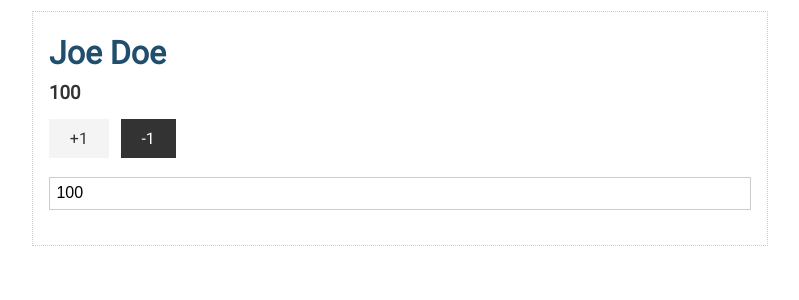
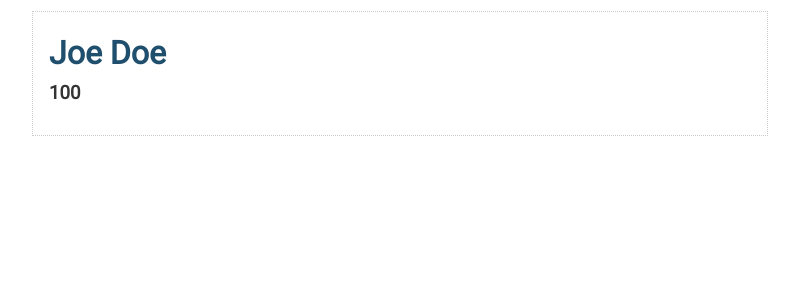
Before and after one commit to BeataJ/scoreBoard-svelte, a Svelte app: page / in a window 1280 px wide. Shown: the top 300 px of the page, without its empty margins (240-1039 px from the left). Built offline with nearby package versions, Linux system fonts and the light colour scheme.

Commit message:
add if statments

```diff
--- a/src/App.svelte
+++ b/src/App.svelte
@@ -20,8 +20,10 @@
   <div class="card">
     <h1>{name}</h1>
     <h3>{points}</h3>
-    <button class="btn" on:click={addPoint}>+1</button>
-    <button class="btn btn-dark" on:click={removePoint}>-1</button>
-    <input type="number" bind:value={points} />
+    {#if showControls}
+      <button class="btn" on:click={addPoint}>+1</button>
+      <button class="btn btn-dark" on:click={removePoint}>-1</button>
+      <input type="number" bind:value={points} />
+    {/if}
   </div>
 </div>
```
